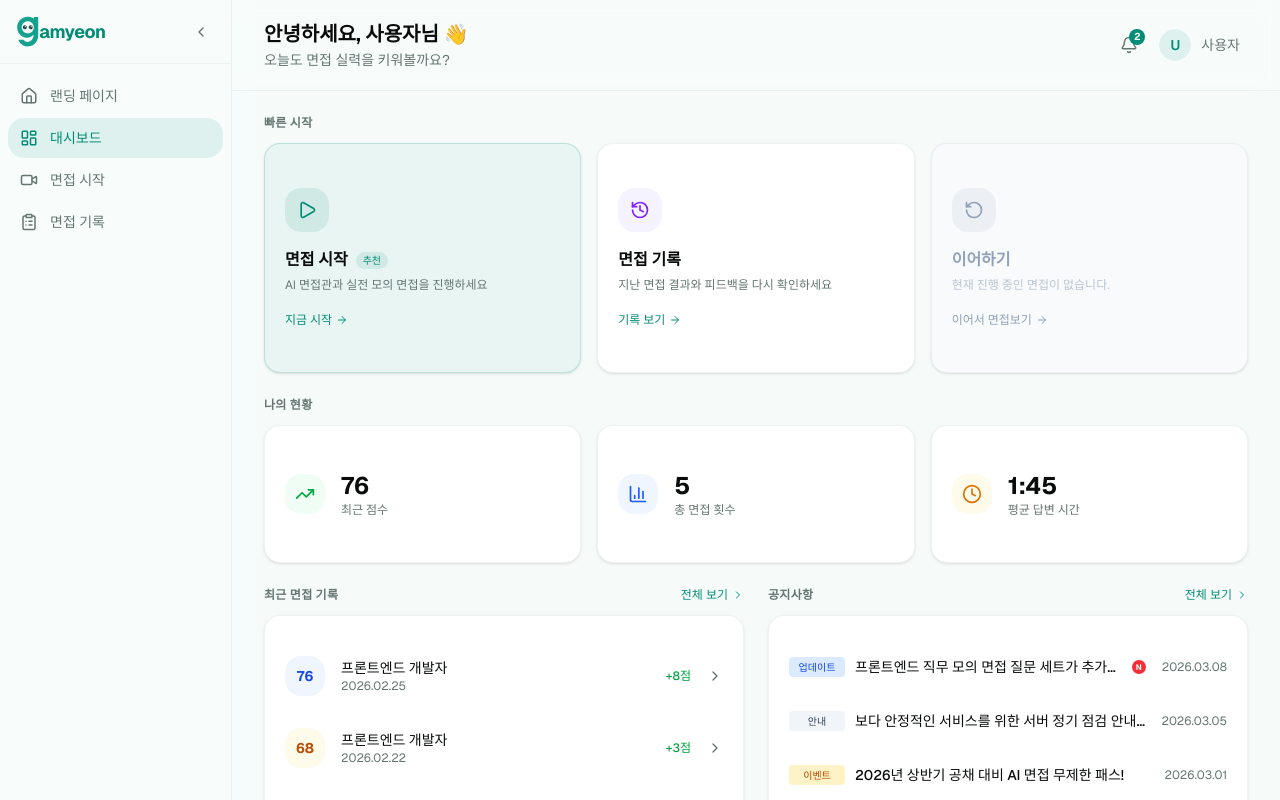
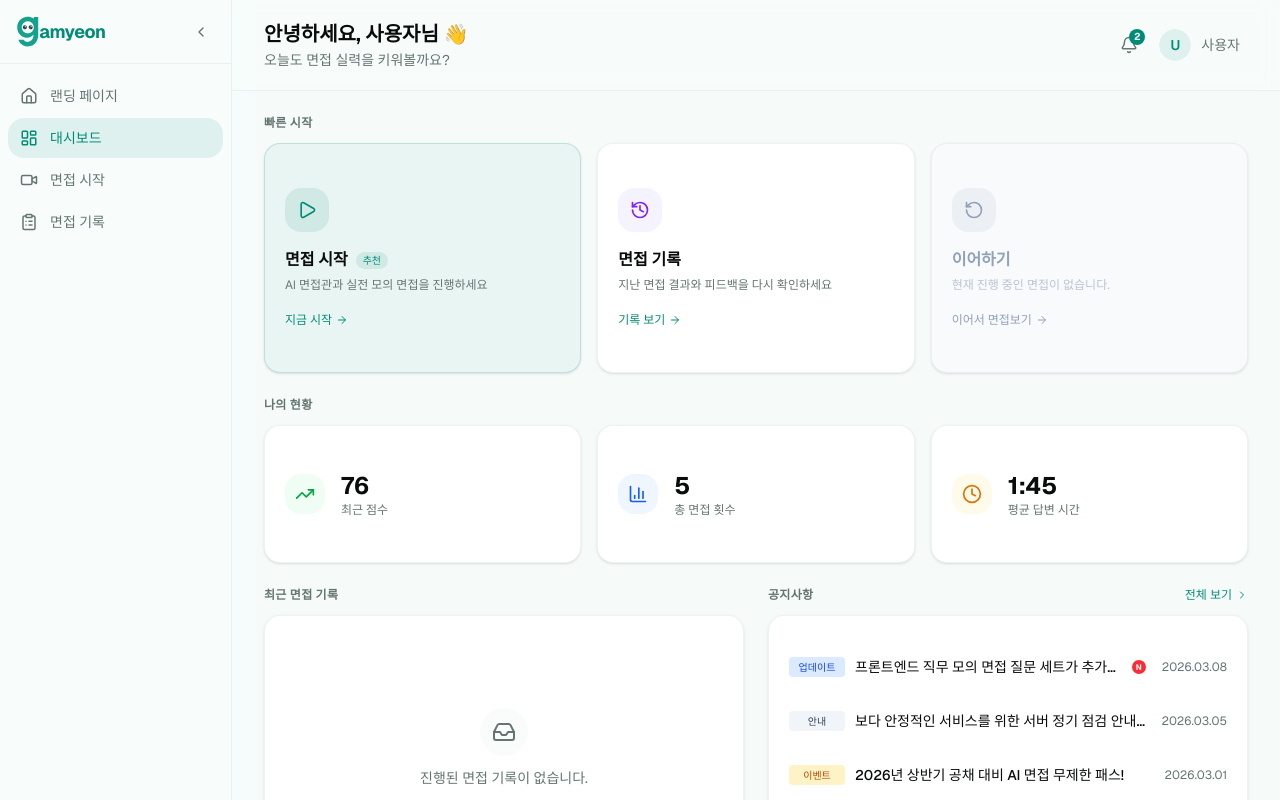
Before and after one commit to team-gamyeon/gamyeon-nextjs-frontend, a Next.js app: page /dashboard in a window 1280 px wide. Built offline with nearby package versions, Linux system fonts and the light colour scheme.

Commit message:
feat: 신규유저 - 최근면접기록 Empty State ui 추가

```diff
--- a/src/app/(authenticated)/(sidebar)/dashboard/page.tsx
+++ b/src/app/(authenticated)/(sidebar)/dashboard/page.tsx
@@ -12,7 +12,12 @@ export default function DashboardPage() {
         <QuickStartSection />
         <StatusSection />
         <div className="grid grid-cols-1 gap-6 md:grid-cols-2">
-          <RecentHistorySection />
+          {/* 테스트 방법:
+              기존 유저 (데이터 있음): <RecentHistorySection />
+              신규 유저 (데이터 없음): <RecentHistorySection history={[]} />
+          */}
+          {/* <RecentHistorySection /> */}
+          <RecentHistorySection history={[]} />
           <NoticeSection />
         </div>
       </div>
--- a/src/featured/dashboard/components/RecentHistorySection.tsx
+++ b/src/featured/dashboard/components/RecentHistorySection.tsx
@@ -3,7 +3,7 @@
 import Link from 'next/link'
 import { motion } from 'framer-motion'
 import { Card, CardContent } from '@/shared/ui/card'
-import { ChevronRight } from 'lucide-react'
+import { ChevronRight, Inbox } from 'lucide-react'
 import type { RecentHistoryItem } from '@/featured/dashboard/types'
 
 const fadeUp = {
@@ -15,29 +15,57 @@ const fadeUp = {
   }),
 }
 
-const recentHistory: RecentHistoryItem[] = [
+const mockRecentHistory: RecentHistoryItem[] = [
   { id: 1, position: '프론트엔드 개발자', score: 76, date: '2026.02.25', diff: +8 },
   { id: 2, position: '프론트엔드 개발자', score: 68, date: '2026.02.22', diff: +3 },
   { id: 3, position: '백엔드 개발자', score: 65, date: '2026.02.18', diff: null },
 ]
 
-export function RecentHistorySection() {
+export interface RecentHistorySectionProps {
+  history?: RecentHistoryItem[]
+}
+
+export function RecentHistorySection({ history = mockRecentHistory }: RecentHistorySectionProps) {
+  const isEmpty = history.length === 0
+
   return (
-    <motion.div initial="hidden" animate="visible" variants={fadeUp} custom={4}>
-      <div className="mb-3 flex items-center justify-between">
+    <motion.div
+      initial="hidden"
+      animate="visible"
+      variants={fadeUp}
+      custom={4}
+      className="flex h-full flex-col"
+    >
+      <div className="mb-3 flex shrink-0 items-center justify-between">
         <h2 className="text-muted-foreground text-xs font-semibold tracking-wide uppercase">
           최근 면접 기록
         </h2>
+        {!isEmpty && (
           <Link
             href="/history"
             className="text-primary flex items-center gap-1 text-xs hover:underline"
           >
             전체 보기 <ChevronRight className="h-3 w-3" />
           </Link>
+        )}
       </div>
-      <Card className="border-border/50">
-        <CardContent className="divide-border/50 divide-y p-0">
-          {recentHistory.map((item, i) => (
+      <Card className="border-border/50 flex h-full min-h-66.5 flex-col">
+        <CardContent
+          className={
+            isEmpty
+              ? 'flex flex-1 flex-col items-center justify-center p-5'
+              : 'divide-border/50 flex-1 divide-y p-0'
+          }
+        >
+          {isEmpty ? (
+            <div className="flex flex-col items-center justify-center space-y-3">
+              <div className="bg-muted/30 flex h-12 w-12 items-center justify-center rounded-full">
+                <Inbox className="text-muted-foreground h-6 w-6" />
+              </div>
+              <p className="text-muted-foreground text-sm">진행된 면접 기록이 없습니다.</p>
+            </div>
+          ) : (
+            history.map((item, i) => (
               <Link key={i} href={`/history/${item.id}`}>
                 <div className="hover:bg-muted/40 flex items-center gap-4 px-5 py-4 transition-colors">
                   <div
@@ -55,6 +83,8 @@ export function RecentHistorySection() {
                     <p className="truncate text-sm font-medium">{item.position}</p>
                     <p className="text-muted-foreground text-xs">{item.date}</p>
                   </div>
+                  {/* 이전 면접과 비교해서 점수가 올랐는지 떨어졌는지를 나타내는 '점수 차이' 데이터입니다. (예: +8, -3 등)
+                  점수 차이 데이터가 비어있지 않다면? */}
                   {item.diff !== null ? (
                     <span
                       className={`text-xs font-medium ${item.diff > 0 ? 'text-green-600' : 'text-red-500'}`}
@@ -66,7 +96,8 @@ export function RecentHistorySection() {
                   <ChevronRight className="text-muted-foreground h-4 w-4" />
                 </div>
               </Link>
-          ))}
+            ))
+          )}
         </CardContent>
       </Card>
     </motion.div>
```
Lines whose indentation alone changed are shown as unchanged.
